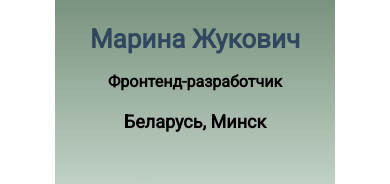
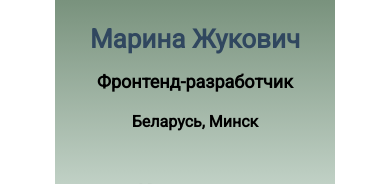
Before and after one commit to MarinaPorto/Marina_Zhukovich_cv, a plain HTML site: page index.html in a window 390 px wide. Shown: the part 390-574 px from the top of the page. Drawn offline with Linux system fonts and the light colour scheme; files whose address does not match are found by name; a web font is replaced by a local one.

Commit message:
fix: font-size adaptive

```diff
--- a/index.html
+++ b/index.html
@@ -30,7 +30,7 @@
         <div class="header__about">
           <div class="header__info-main">
             <h1 class="header__title" data-translate="hero-title"></h1>
-            <h2 class="header__subtitle" data-translate="position"></h2>
+            <h2 class="header__subtitle header__subtitle-position" data-translate="position"></h2>
             <h4 class="header__subtitle-city" data-translate="location"></h4>
           </div>
           <div class="contact-info">
--- a/style.css
+++ b/style.css
@@ -581,12 +581,18 @@ header {
   header .header__subtitle-contacts {
     margin-top: 16px;
     margin-bottom: 16px;
-  }
+      }
   .main_projects-box-item {
     margin: 0 auto;
   }
   .projects-box {
     justify-content: center;
+  }
+  .header__subtitle-position {
+    font-size: 18px;
+  }
+  .header__subtitle-city {
+    font-size: 16px;
   }
 }
 
```
